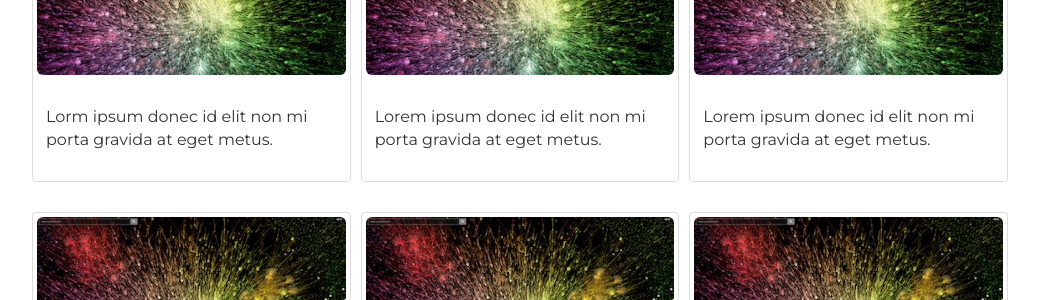
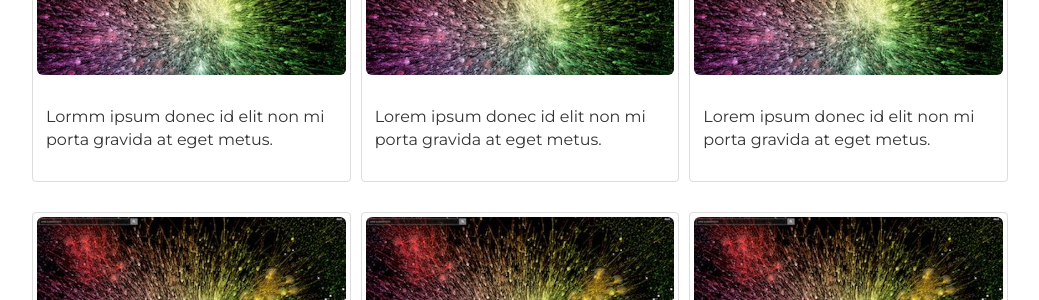
Before and after one commit to arkadee/arkadee.github.io, a Jekyll site: the page built from index.html, in a window 1280 px wide and 900 px high, scrolled down 2725 px. Shown: the part 153-453 px from the top of the window, without its empty margins (115-1154 px from the left). Built offline with Jekyll 4.4.1, drawn with Linux system fonts in a browser that asks for light colours.

Commit message:
Update certifications.html

```diff
--- a/_includes/certifications.html
+++ b/_includes/certifications.html
@@ -5,7 +5,7 @@
 </div>
 
   <div class="container">
-      <div class="row">
+
 
       <style>
         * {
@@ -44,7 +44,7 @@
               <img src="assets/img/galaxy.jpg" class="img-rounded" alt="Snow" style="width:100%">
             </a>
               <div class="caption">
-                <p>Lorm ipsum donec id elit non mi porta gravida at eget metus.</p>
+                <p>Lormm ipsum donec id elit non mi porta gravida at eget metus.</p>
               </div>
           </div>
         </div>
@@ -107,5 +107,4 @@
       </div>
 
     </div>
-  </div>
 </div>
```
